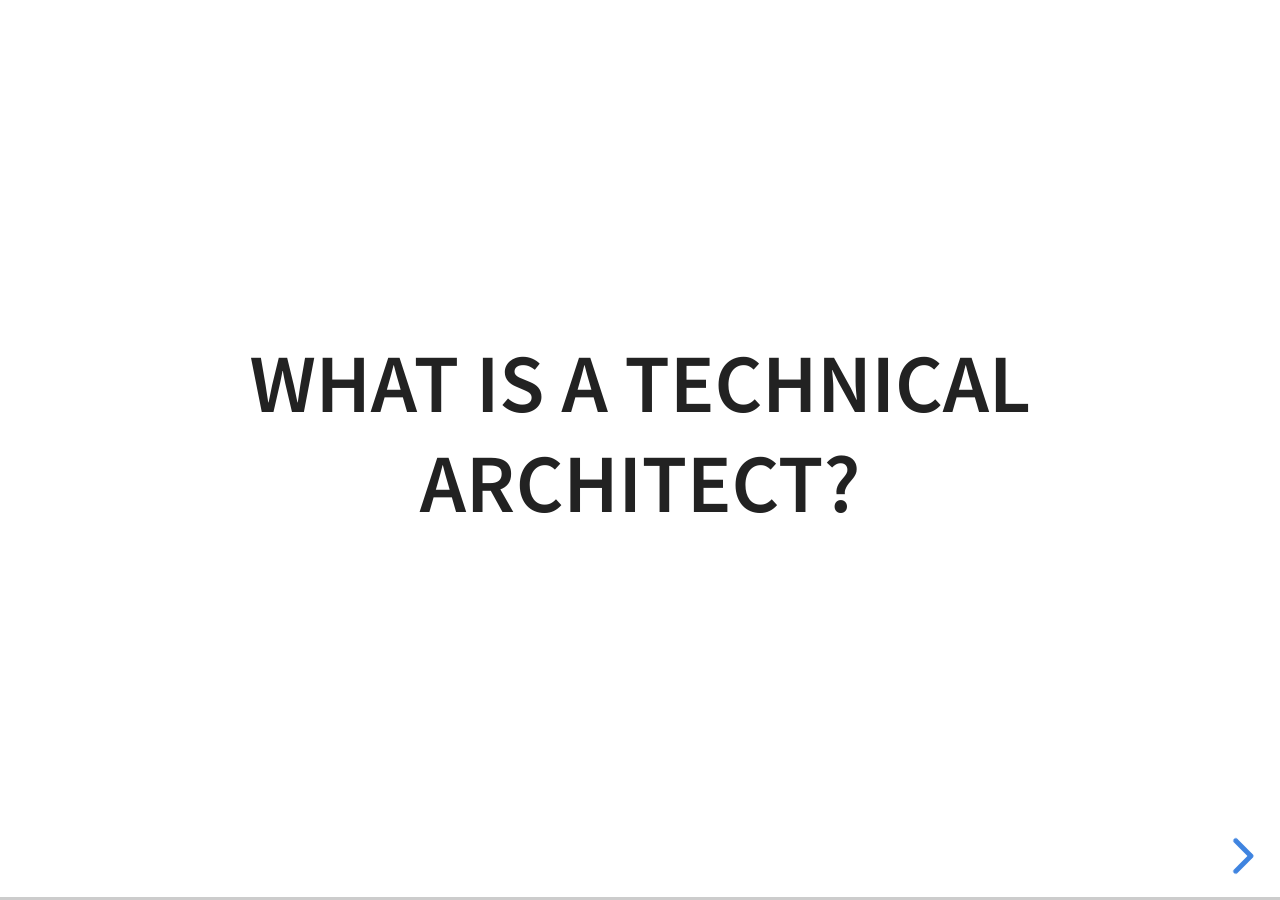
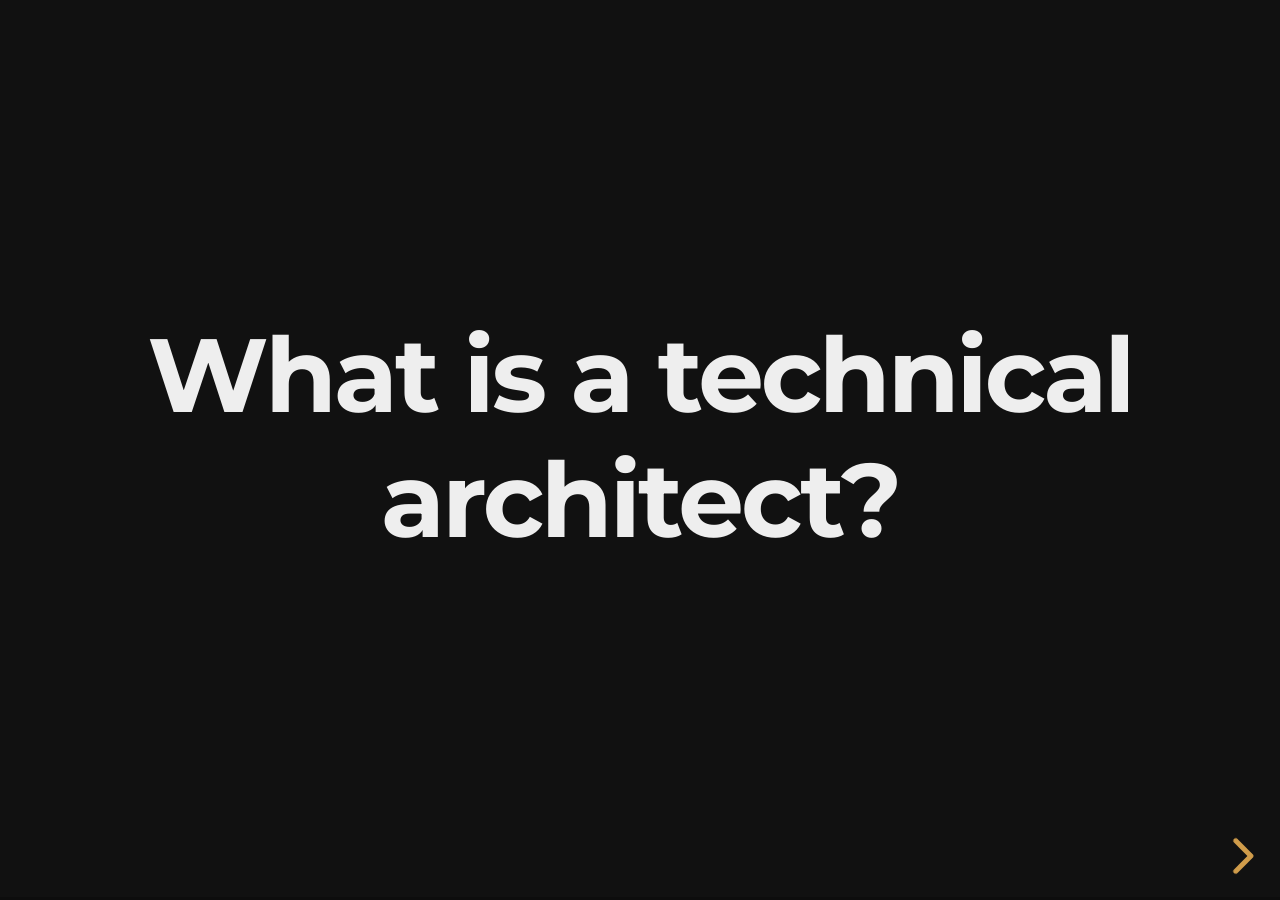
Before and after one commit to cleverlight/alexstanhope, a Jekyll site: the page built from _posts/blog/2021-05-24-what-i-do_presentation.md, in a window 1280 px wide. Built offline with Jekyll 4.4.1, drawn with Linux system fonts in a browser that asks for light colours.

```diff
--- a/_layouts/reveal.html
+++ b/_layouts/reveal.html
@@ -15,7 +15,7 @@
     <meta name="apple-mobile-web-app-status-bar-style" content="black-translucent">
     <meta name="viewport" content="width=device-width, initial-scale=1.0, maximum-scale=1.0, user-scalable=no">
     <link rel="stylesheet" href="{{ site.reveal_path }}css/reveal.css">
-    <link rel="stylesheet" href="{{ site.reveal_theme_path }}{{ site.reveal_theme }}" id="theme">
+    <link rel="stylesheet" href="{{ site.reveal_theme_path }}{% if page.reveal_theme %}{{ page.reveal_theme }}{% else %}{{ site.reveal_theme }}{% endif %}" id="theme">
     <!-- Theme used for syntax highlighting of code -->
     <link rel="stylesheet" href="{{ site.reveal_path }}lib/css/zenburn.css">
     <!-- Printing and PDF exports -->
```
